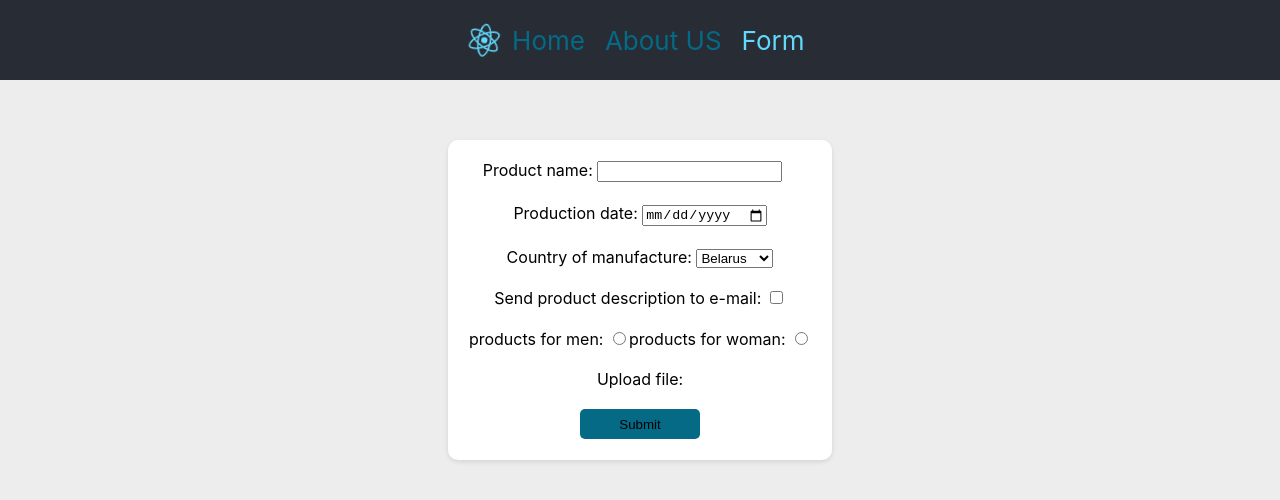
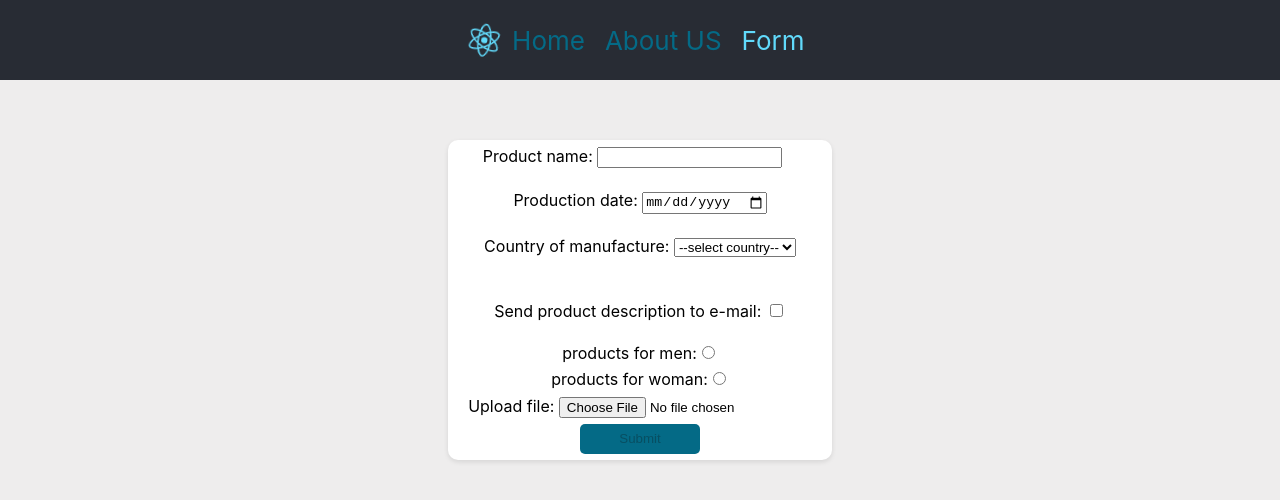
Before and after one commit to SergeiBuiko/rs-react, a React (Create React App) app: page /form in a window 1280 px wide. Shown: the top 500 px of the page. Built offline with nearby package versions, Linux system fonts and the light colour scheme.

Commit message:
feat: add hook form

```diff
--- a/package.json
+++ b/package.json
@@ -43,6 +43,7 @@
   "devDependencies": {
     "@typescript-eslint/eslint-plugin": "^5.55.0",
     "@typescript-eslint/parser": "^5.55.0",
+    "axios": "^1.3.4",
     "eslint": "^8.36.0",
     "eslint-config-airbnb": "^19.0.4",
     "eslint-config-prettier": "^8.7.0",
@@ -53,6 +54,7 @@
     "localforage": "^1.10.0",
     "match-sorter": "^6.3.1",
     "prettier": "2.8.4",
+    "react-hook-form": "^7.43.9",
     "react-router-dom": "^6.9.0",
     "sort-by": "^1.2.0"
   }
--- a/src/components/FormPage/FormPage.css
+++ b/src/components/FormPage/FormPage.css
@@ -18,13 +18,13 @@
 .submit__button {
   width: 120px;
   height: 30px;
-  cursor: pointer;
   border-radius: 5px;
   border: none;
   background-color: #046a86;
   transition: all 0.3s;
 }
 
-.submit__button:hover {
+.submit__button:enabled:hover {
   background-color: #61dafb;
+  cursor: pointer;
 }
--- a/src/components/FormPage/FormPage.tsx
+++ b/src/components/FormPage/FormPage.tsx
@@ -1,198 +1,166 @@
-import React, { ChangeEvent, useState } from 'react';
+import React, { useState } from 'react';
+import { useForm } from 'react-hook-form';
+
 import './FormPage.css';
 
-// interface IForm {
-//   name: string;
-//   nameDirty: boolean;
-//   nameError: string;
-//   date: string;
-//   dateError: string;
-//   dateDirty: boolean;
+interface UseFormInputs {
+  name?: string;
+  data?: string;
+  country?: string;
+  // lastName?: string;
+}
+
+interface IPhoto {
+  photo: {
+    name: string;
+  };
+}
+
+const FormPage = () => {
+  const [uploadedPhotos, setUploadedPhotos] = useState<IPhoto[]>([]);
+
+  const {
+    register,
+    handleSubmit,
+    reset,
+    formState: { errors, isValid },
+  } = useForm({ mode: 'onBlur' });
+
+  // handleSubmit = (event: React.FormEvent) => {
+  //   event.preventDefault();
+  // };
+  const onSubmit = (data: UseFormInputs) => {
+    console.log(data);
+    // alert(JSON.stringify(data));
+    reset();
+  };
+
+  // const file = data.selectedfile[0];
+  // if (file.type != 'application/pdf') {
+  //   setError('selectedfile', {
+  //     type: 'filetype',
+  //     message: 'Only PDFs are valid.',
+  //   });
+  //   return;
   // }
 
-// interface Props {}
+  // eslint-disable-next-line @typescript-eslint/no-explicit-any
+  const handleUpload = (e: any) => {
+    const files = e.target.files[0];
 
-const FormPage = () => {
-  const [name, setName] = useState('');
-  const [nameError, setNameError] = useState('');
+    setUploadedPhotos([...uploadedPhotos, files]);
+    console.log(uploadedPhotos);
 
-  const handleSubmit = (event: React.FormEvent) => {
-    event.preventDefault();
-
-    const regexp = /[a-zA-Z]/;
-    const rawValue = name;
-
-    if (name.length === 0) {
-      {
-        setNameError('Enter product name please');
-      }
-    } else if (!regexp.test(rawValue)) {
-      setNameError('Enter letter please');
-    } else if (name.length === 1) {
-      setNameError('Incorrect name length (from 2 to 15 letters)');
-    } else if (name.length > 15) {
-      setNameError('Incorrect name length (from 2 to 15 letters)');
-    } else {
-      setNameError('');
-    }
-  };
-
-  const nameHandler = (event: ChangeEvent<HTMLInputElement>) => {
-    setName(event.target.value);
+    // setPhotoPreview(
+    //   uploadedPhotos.map((photo) =>
+    //     Object.assign(photo, {
+    //       preview: URL.createObjectURL(photo),
+    //     })
+    //   )
+    // );
   };
 
   return (
-    <form className="form" onSubmit={handleSubmit}>
+    <div>
+      <form className="form" onSubmit={handleSubmit(onSubmit)}>
         <label className="form__label">
-        {nameError && <p style={{ color: 'red' }}>{nameError}</p>}
           <span>Product name: </span>
-        <input type="text" onChange={nameHandler} />
-        {/* onBlur={this.blurHandler} */}
+          <input
+            type="text"
+            {...register('name', {
+              required: 'This is required',
+              minLength: { value: 5, message: 'min length 5' },
+              pattern: { value: /[A-Za-z]{3}/, message: 'The name must contain letters' },
+            })}
+          />
+          <p style={{ color: 'red' }}>{errors.name?.message?.toString()}</p>
         </label>
         <label>
-        {/* {this.state.dateError && this.state.dateDirty && (
-          <p style={{ color: 'red' }}>{this.state.dateError}</p>
-        )} */}
           <span>Production date: </span>
-        <input type="date" />
+          <input
+            type="date"
+            {...register('date', {
+              required: 'This is required',
+            })}
+          />
+          <p style={{ color: 'red' }}>{errors.date?.message?.toString()}</p>
         </label>
         <label>
           <span>Country of manufacture: </span>
-        <select>
+          <select
+            {...register('country', {
+              required: 'This is required',
+            })}
+          >
+            <option value="">--select country--</option>
             <option value="Belarus">Belarus</option>
             <option value="Russia">Russia</option>
             <option value="Poland">Poland</option>
             <option value="Germany">Germany</option>
           </select>
         </label>
+        <p style={{ color: 'red' }}>{errors.country?.message?.toString()}</p>
         <label>
-        Send product description to e-mail: <input type="checkbox" />
+          Send product description to e-mail:{' '}
+          <input
+            type="checkbox"
+            {...register('email', {
+              required: 'This is required',
+            })}
+          />
+          <p style={{ color: 'red' }}>{errors.email?.message?.toString()}</p>
         </label>
 
-      <label>
-        products for men: <input type="radio" name="radio" value="male" />
-        products for woman: <input type="radio" name="radio" value="female" />
+        <label htmlFor="radio-male">
+          products for men:
+          <input
+            type="radio"
+            value="male"
+            {...register('gender', {
+              required: 'This is required',
+            })}
+            name="gender"
+            id="radio-male"
+          />
+        </label>
+        <label htmlFor="radio-female">
+          products for woman:
+          <input
+            type="radio"
+            value="female"
+            {...register('gender', {
+              required: 'This is required',
+            })}
+            name="gender"
+            id="radio-female"
+          />
         </label>
 
         <label>
           <span>Upload file: </span>
-        {/* <input type="file" ref={this.fileInput} />/{' '} */}
+          <input
+            type="file"
+            {...register('testPhotos', {
+              required: 'This is required',
+              validate: {
+                lessThan10MB: (files) => files[0]?.size < 30000000 || 'Max size 3mb',
+
+                acceptedFormats: (files) =>
+                  ['image/jpeg', 'image/png', 'image/gif'].includes(files[0]?.type) ||
+                  'Only PNG, JPEG e GIF',
+              },
+            })}
+            onChange={handleUpload}
+          />
+          {errors.testPhotos && <p>{errors.testPhotos.message?.toString()}</p>}
         </label>
-      <input className="submit__button" type="submit" value="Submit" />
+        <input className="submit__button" type="submit" value="Submit" disabled={!isValid} />
       </form>
+      {/* {uploadedPhotos.map((photo, i) => (
+        <p key={i}>{photo.photo.name}</p>
+      ))} */}
+      {/* <p>{uploadedPhotos}</p> */}
+    </div>
   );
 };
-
 export default FormPage;
-
-// class FormPage extends React.Component<object, IForm> {
-//   private fileInput: React.RefObject<HTMLInputElement>;
-//   constructor(props: object) {
-//     super(props);
-//     this.fileInput = React.createRef();
-//     this.state = {
-//       name: '',
-//       nameError: '',
-//       nameDirty: false,
-//       date: '',
-//       dateError: 'Enter production date please',
-//       dateDirty: false,
-//     };
-//     this.handleSubmit = this.handleSubmit.bind(this);
-//     this.nameHandler = this.nameHandler.bind(this);
-//   }
-
-//   // handleChange(event: ChangeEvent<HTMLInputElement>) {
-//   //   this.setState({ name: event.target.value });
-//   // }
-
-//   handleSubmit(event: React.FormEvent) {
-//     event.preventDefault();
-
-//     const regexp = /[a-zA-Z]/;
-//     const rawValue = this.state.name;
-
-//     if (this.state.name.length === 0) {
-//       this.setState({ nameError: 'Enter product name please' });
-//     } else if (!regexp.test(rawValue)) {
-//       this.setState({ nameError: 'Enter letter please' });
-//     } else if (this.state.name.length === 1) {
-//       this.setState({ nameError: 'Incorrect name length (from 2 to 15 letters)' });
-//     } else if (this.state.name.length > 15) {
-//       this.setState({ nameError: 'Incorrect name length (from 2 to 15 letters)' });
-//     } else {
-//       this.setState({ nameError: '' });
-//     }
-
-//     if (this.state.date) {
-//       this.setState({ dateError: 'No Date' });
-//     }
-//   }
-
-//   // blurHandler = (event: ChangeEvent<HTMLInputElement>) => {
-//   //   if ({ name: event.target.value }) {
-//   //     this.setState({ nameDirty: true });
-//   //   } else {
-//   //     this.setState({ nameDirty: false });
-//   //   }
-//   //   if ({ date: event.target.value }) {
-//   //     this.setState({ dateDirty: true });
-//   //   } else {
-//   //     this.setState({ dateDirty: false });
-//   //   }
-//   // };
-
-//   nameHandler(event: ChangeEvent<HTMLInputElement>) {
-//     this.setState({ name: event.target.value });
-//   }
-
-//   dateHandler(event: ChangeEvent<HTMLInputElement>) {
-//     this.setState({ date: event.target.value });
-//     console.log(this.state.date);
-//   }
-
-//   render() {
-//     return (
-//       <form className="form" onSubmit={this.handleSubmit}>
-//         <label className="form__label">
-//           {this.state.nameError && <p style={{ color: 'red' }}>{this.state.nameError}</p>}
-//           <span>Product name: </span>
-//           <input type="text" onChange={this.nameHandler} />
-//           {/* onBlur={this.blurHandler} */}
-//         </label>
-//         <label>
-//           {this.state.dateError && this.state.dateDirty && (
-//             <p style={{ color: 'red' }}>{this.state.dateError}</p>
-//           )}
-//           <span>Production date: </span>
-//           <input type="date" />
-//         </label>
-//         <label>
-//           <span>Country of manufacture: </span>
-//           <select>
-//             <option value="Belarus">Belarus</option>
-//             <option value="Russia">Russia</option>
-//             <option value="Poland">Poland</option>
-//             <option value="Germany">Germany</option>
-//           </select>
-//         </label>
-//         <label>
-//           Send product description to e-mail:
-//           <input type="checkbox" />
-//         </label>
-//         <label>
-//           products for men:
-//           <input type="radio" name="radio" value="male" />
-//           products for woman:
-//           <input type="radio" name="radio" value="female" />
-//         </label>
-//         <label>
-//           <span>Upload file: </span>
-//           <input type="file" ref={this.fileInput} />
-//         </label>
-//         <input className="submit__button" type="submit" value="Submit" />
-//       </form>
-//     );
-//   }
-// }
-// export default FormPage;
--- a/src/components/SearchBar.tsx
+++ b/src/components/SearchBar.tsx
@@ -1,40 +1,26 @@
-import React, { Component } from 'react';
-import { ISearchBar } from 'type/types';
+import React, { useEffect, useState } from 'react';
 import './SearchBar.css';
 
-class SearchBar extends Component<object, ISearchBar> {
-  constructor(props: object) {
-    super(props);
-    this.state = {
-      inputValue: localStorage.getItem('searchValue') || '',
-    };
-  }
+const SearchBar = () => {
+  const [input, setInput] = useState(() => {
+    const initialValue = JSON.parse(localStorage.getItem('searchValue') as string);
+    return initialValue || null;
+  });
 
-  handleChange = (event: React.ChangeEvent<HTMLInputElement>): void => {
-    const {
-      target: { value: inputValue },
-    } = event;
-    this.setState({ inputValue });
-    localStorage.setItem('searchValue', inputValue);
+  const handleChange = (event: React.ChangeEvent<HTMLInputElement>) => {
+    setInput(event.target.value);
   };
 
-  render() {
-    const { inputValue } = this.state;
+  useEffect(() => localStorage.setItem('searchValue', JSON.stringify(input)), [input]);
+
   return (
     <div>
-        <label htmlFor="input-field">
+      <label>
         Enter a product:
-          <input
-            className="search-field"
-            type="text"
-            id="input-field"
-            value={inputValue}
-            onChange={this.handleChange}
-          />
+        <input className="search-field" type="text" value={input} onChange={handleChange} />
       </label>
     </div>
   );
-  }
-}
+};
 
 export default SearchBar;
```
Also changed, not shown: src/components/Product.tsx (+11 -16 lines), src/hooks/Fetchproduct.ts (added, +32 -0 lines), src/types/types.ts (added, +22 -0 lines), 2 other files (tests, documents, lock files or other folders). Lines whose indentation alone changed are shown as unchanged.
